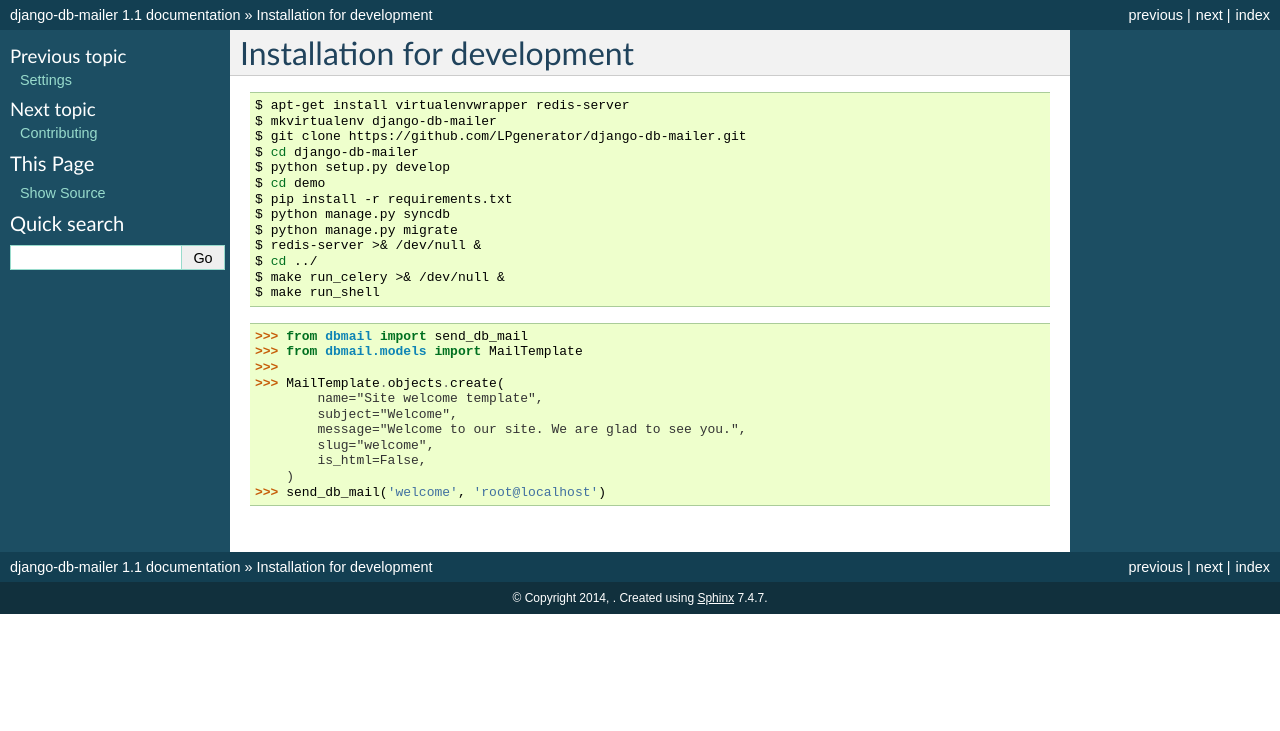
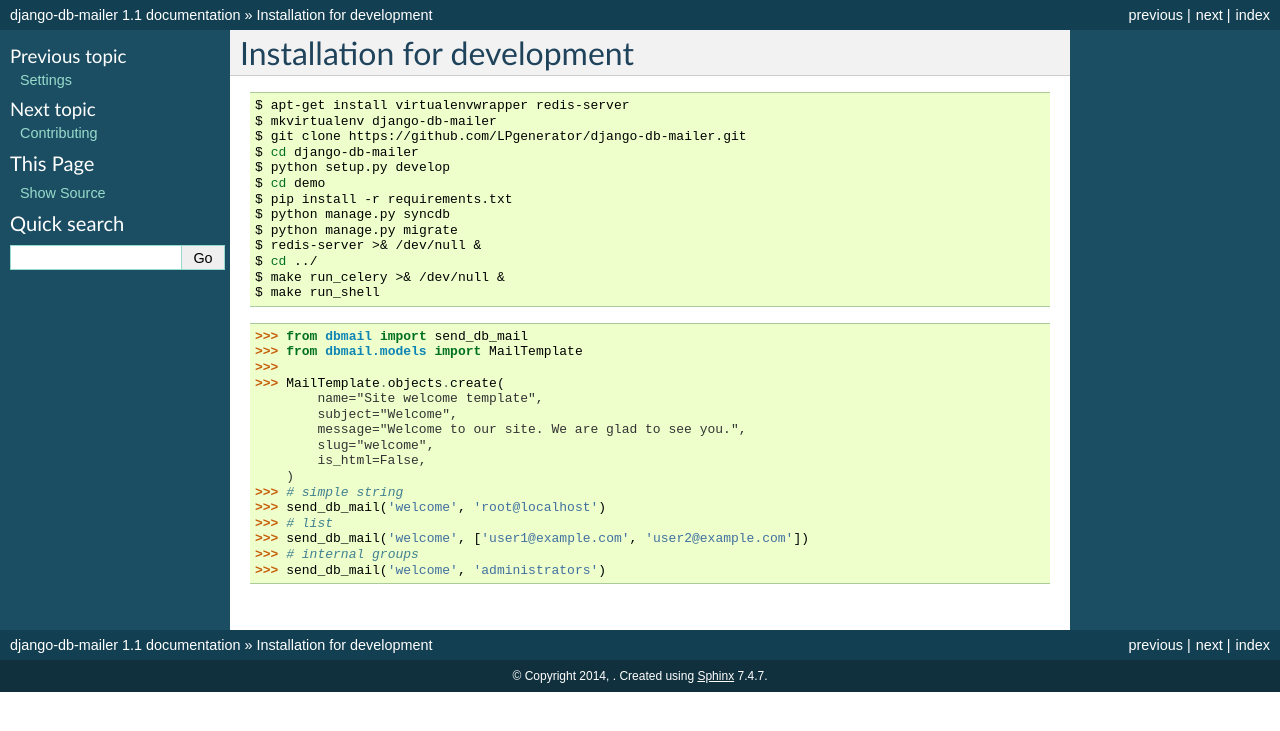
Before and after one commit to LPgenerator/django-db-mailer, a Sphinx documentation site: the page built from docs/dev_install.rst, in a window 1280 px wide. Shown: the top 731 px of the page. Built offline with Sphinx 7.4.7, drawn with Linux system fonts in a browser that asks for light colours.

Commit message:
docs update

```diff
--- a/docs/dev_install.rst
+++ b/docs/dev_install.rst
@@ -30,4 +30,9 @@
             slug="welcome",
             is_html=False,
         )
+    >>> # simple string
     >>> send_db_mail('welcome', 'root@localhost')
+    >>> # list
+    >>> send_db_mail('welcome', ['user1@example.com', 'user2@example.com'])
+    >>> # internal groups
+    >>> send_db_mail('welcome', 'administrators')
--- a/docs/installation.rst
+++ b/docs/installation.rst
@@ -4,7 +4,7 @@
 Compatibility
 -------------
 * Python: 2.6, 2.7
-* Django: 1.4.x, 1.5.x, 1.6
+* Django: 1.4, 1.5, 1.6
 
 
 Recommended way to install is via pip::
--- a/docs/usage.rst
+++ b/docs/usage.rst
@@ -21,7 +21,8 @@
         slug='welcome',
 
         # recipient can be list, or separated with comma or simple string
-        # 'user1@example.com' or 'user1@example.com, user2@example.com' or ['user1@example.com', 'user2@example.com']
+        # 'user1@example.com' or 'user1@example.com, user2@example.com' or
+        # ['user1@example.com', 'user2@example.com'] or Mail group slug
         recipient='user1@example.com',
 
         # All *args params will be accessible on template context
```
Also changed, not shown: docs/index.rst (line endings or trailing spaces).
